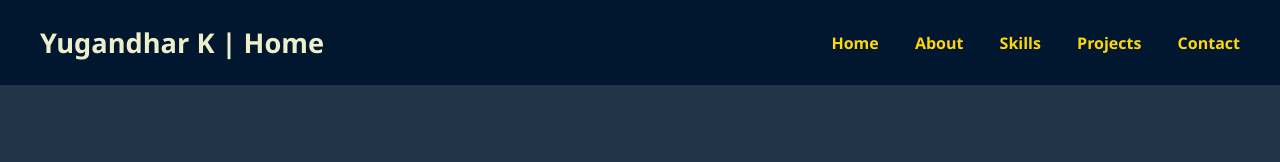
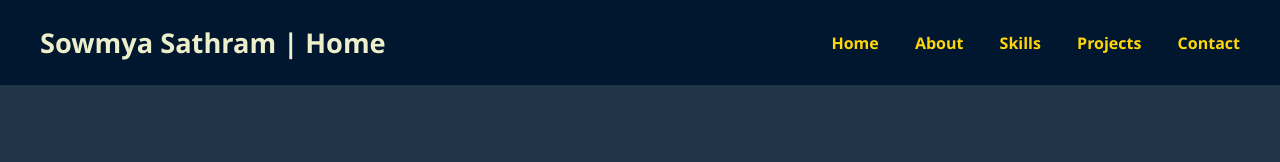
Before and after one commit to Sowmya2255/portfolio-sowmya, a plain HTML site: page index.html in a window 1280 px wide. Shown: the top 162 px of the page. Drawn offline with Linux system fonts and the light colour scheme.

Commit message:
Update index.html

```diff
--- a/index.html
+++ b/index.html
@@ -124,7 +124,7 @@
 </head>
 <body>
   <header>
-    <h1>Yugandhar K | Home</h1>
+    <h1>Sowmya Sathram | Home</h1>
     <nav>
       <a href="index.html">Home</a>
       <a href="about.html">About</a>
@@ -167,7 +167,7 @@
   }
 
   animateText('text1', "Hello, It's Me");
-  animateText('text2', "Yugandhar K");
+  animateText('text2', "Sowmya Sathram");
   animateText('text3', "And I'm an Embedded Engineer");
 </script>
 
```
